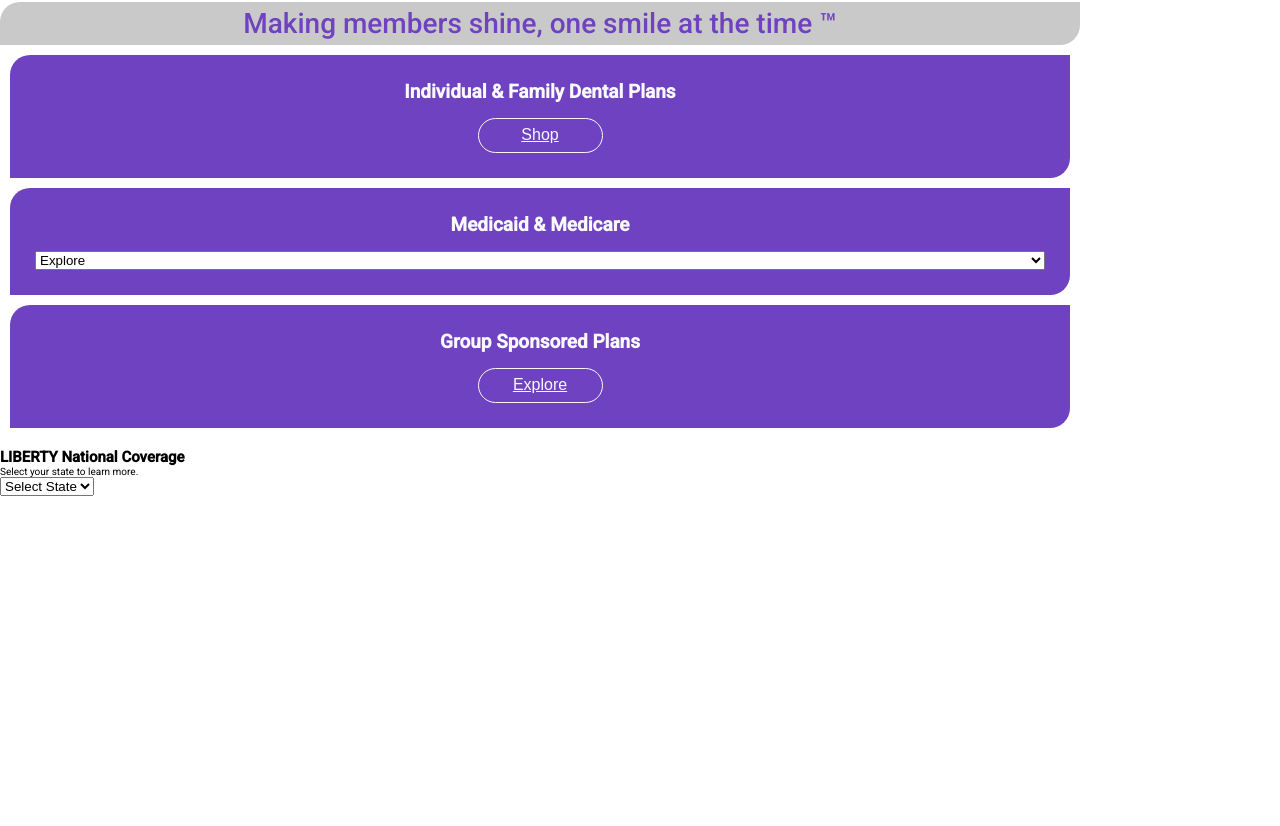
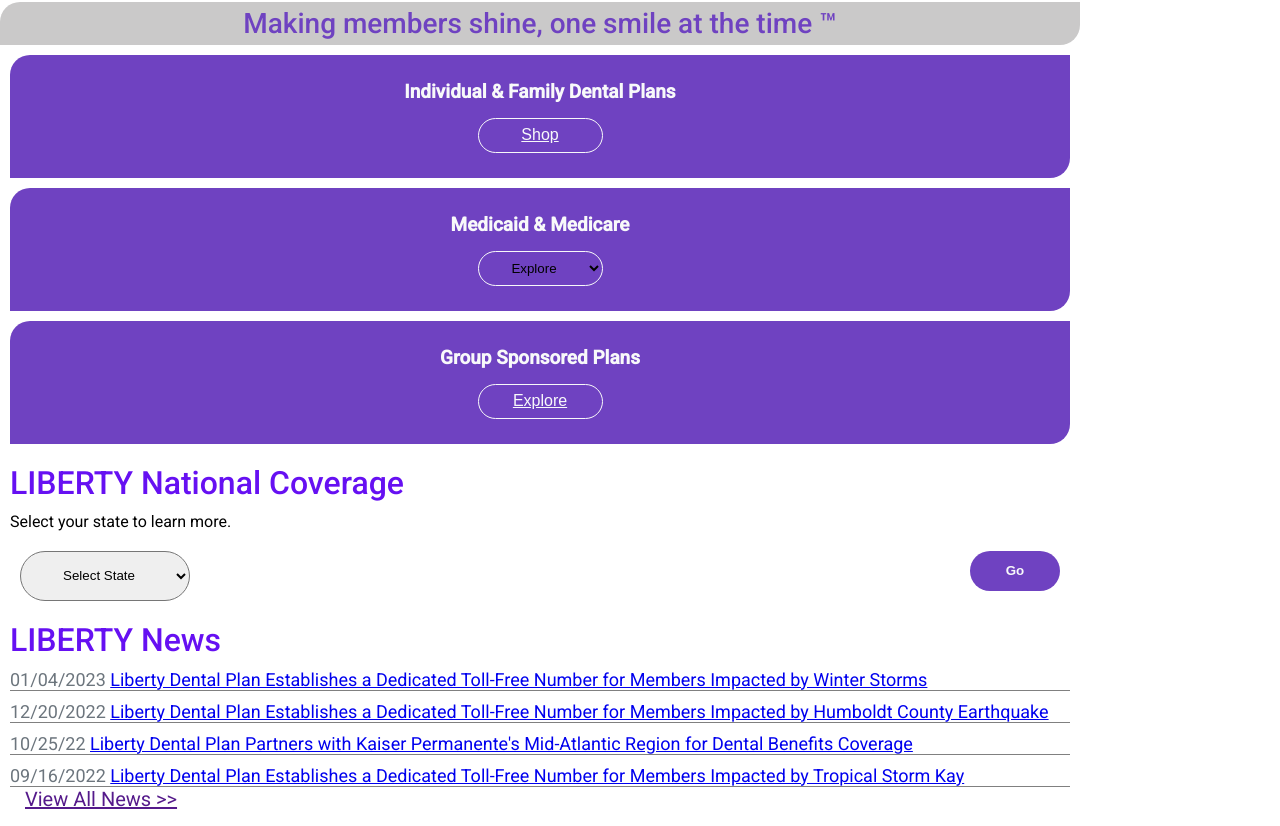
Before and after one commit to HectorVL95/Liberty-Dental-Clone, a plain HTML site: page index.html in a window 1280 px wide. Shown: the part 242-1068 px from the top of the page. Before the commit the page ends 800 px from the top, so only its background shows below. Drawn offline with Linux system fonts and the light colour scheme.

Commit message:
Agregamos la seccion de cobertura nacional y la seccion de noticias

```diff
--- a/index.html
+++ b/index.html
@@ -43,7 +43,7 @@
             <article class="purple-boxes">
                 <p class="purple-box-description">Medicaid & Medicare</p>
                 <Select>
-                    <option value="">Explore</option>
+                    <a href="https://www.libertydentalplan.com/Programs/Medicaid.aspx"><option value="">Explore</option></a>
                     <option value="">FL Medicaid</option>
                     <option value="">Medi-cal</option>
                     <option value="">NV-Medicaid</option>
@@ -56,8 +56,7 @@
             </article>
         </div>
         </section>
-        <Section class="lib-nat-coverage-news">
-            <div>
+        <Section class="lib-nat-coverage">
             <h1>LIBERTY National Coverage</h1>
             <p>Select your state to learn more.</p>
             <div class="state-selection">
@@ -74,9 +73,17 @@
                     <option value="">Oklahoma</option>
                     <option value="">Texas</option>
                 </select>
-                </div>
+                <button>Go</button>
             </div>
         </Section>
+        <section class="lib-news">
+            <h1>LIBERTY News</h1>
+            <div>01/04/2023 <a href="https://www.libertydentalplan.com/About-LIBERTY/Company-News/LIBERTY-Dental-Plan-Establishes-a-Dedicated-Toll-Free-Number-for-Members-Impacted-by-Winter-Storms.aspx">Liberty Dental Plan Establishes a Dedicated Toll-Free Number for Members Impacted by Winter Storms</a></div>
+            <div>12/20/2022 <a href="https://www.libertydentalplan.com/About-LIBERTY/Company-News/LIBERTY-Dental-Plan-Establishes-a-Dedicated-Toll-Free-Number-for-Members-Impacted-by-Humboldt-County-Earthquake.aspx">Liberty Dental Plan Establishes a Dedicated Toll-Free Number for Members Impacted by Humboldt County Earthquake</a></div>
+            <div>10/25/22 <a href="https://www.libertydentalplan.com/About-LIBERTY/Company-News/LIBERTY-Dental-Plan-Partners-with-Kaiser-Permanente-s-Mid-Atlantic-Region-for-Dental-Benefits-Coverage-1.aspx">Liberty Dental Plan Partners with Kaiser Permanente's Mid-Atlantic Region for Dental Benefits Coverage</a></div>
+            <div>09/16/2022 <a href="https://www.libertydentalplan.com/About-LIBERTY/Company-News/LIBERTY-Dental-Plan-Establishes-a-Dedicated-Toll-Free-Number-for-Members-Impacted-by-Tropical-Storm-Kay--1.aspx">Liberty Dental Plan Establishes a Dedicated Toll-Free Number for Members Impacted by Tropical Storm Kay</a></div>
+            <a href="" class="view-news">View All News >></a>
+        </section>
     </main>
 </body>
 </html>
--- a/mobile.css
+++ b/mobile.css
@@ -132,3 +132,69 @@ a .lock{
     text-decoration: underline;
     color: #f8f9fa;
 }
+.purple-boxes select{
+    background-color: rgba(0,0,0,0);
+    width: 125px;
+    height: 35px;
+    border: #f8f9fa 1px solid;
+    border-radius: 25px;
+    align-self: center;
+}
+.purple-boxes select option{
+    text-align: center;
+}
+.lib-nat-coverage{
+    padding: 0 10px;
+}
+.lib-nat-coverage h1{
+    color: var(--indigo);
+    font-size: 3.2rem;
+    font-weight: 500;
+}
+.lib-nat-coverage p{
+    font-size: 1.6rem;
+    margin: 10px 0;
+}
+.state-selection{
+    padding: 10px;
+    display: flex;
+    justify-content: space-between;
+    flex-direction: row;
+}
+.state-selection select{
+    width: 170px;
+    height: 50px;
+    border-radius: 25px;
+}
+.state-selection select option{
+    text-align: center;
+}
+.state-selection button{
+    background-color: var(--purple);
+    width: 90px;
+    height: 40px;
+    border-radius: 30px;
+    border: none;
+    color: #f8f9fa;
+    font-weight: 700;
+}
+.lib-news{
+    padding: 10px;
+}
+.lib-news h1{
+    color: var(--indigo);
+    font-size: 3.2rem;
+    font-weight: 500;
+}
+.lib-news div{
+    margin-top: 10px;
+    color: var(--secondary);
+    font-size: 1.8rem;
+    border-bottom: 1px gray solid;
+}
+.view-news{
+    text-align: center;
+    font-size: 2rem;
+    padding: 15px;
+    margin: 15px 0;
+}
```
Lines whose indentation alone changed are shown as unchanged.
